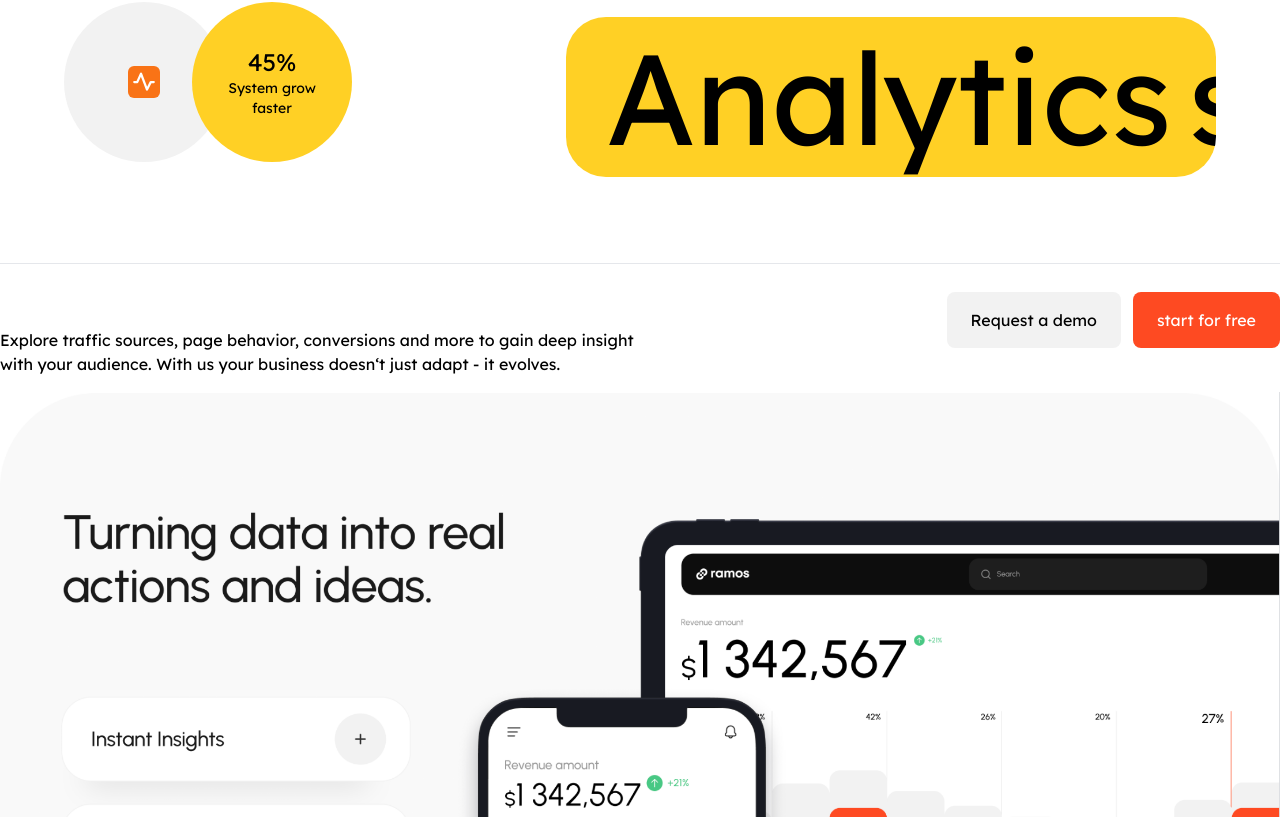
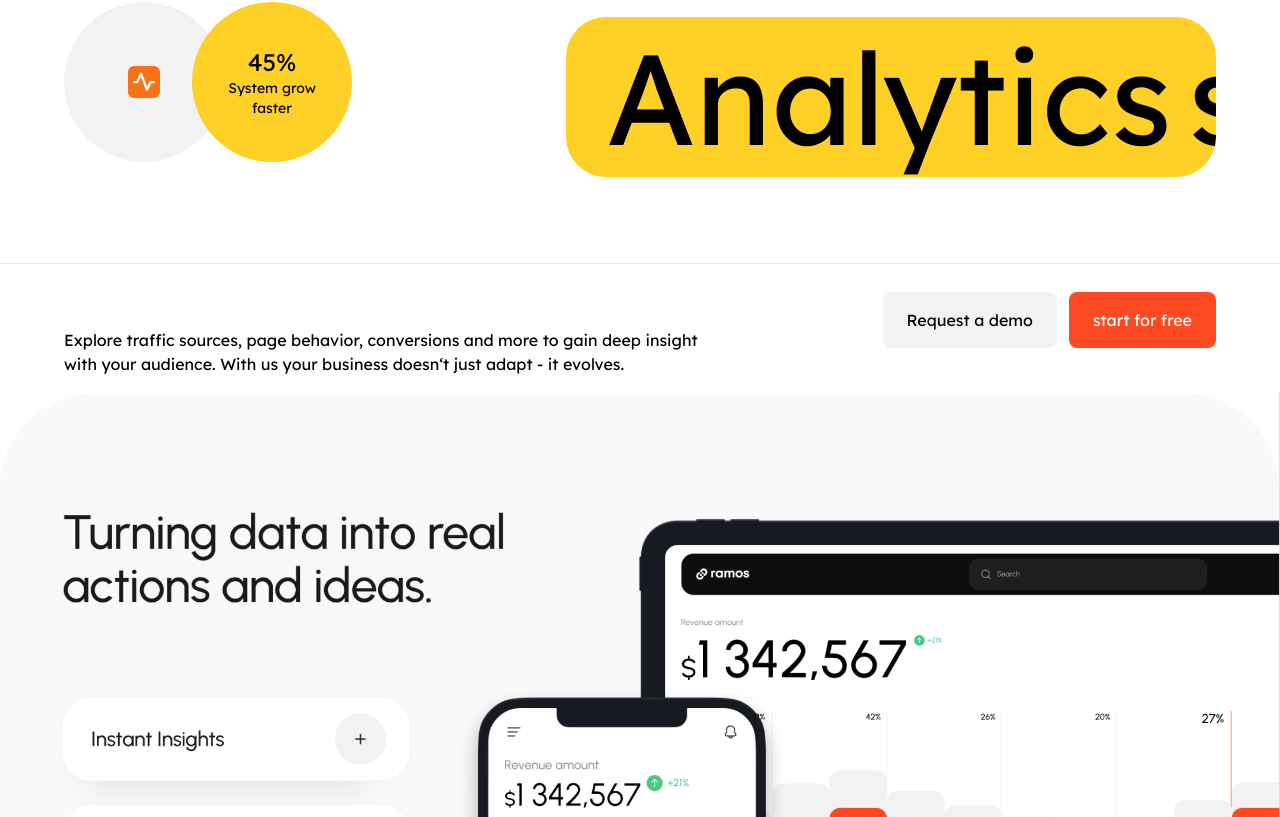
Before and after one commit to felixivance/dribble-ui, a Next.js app: page / in a window 1280 px wide. Shown: the part 1856-2673 px from the top of the page. Built offline with nearby package versions, Linux system fonts and the light colour scheme.

Commit message:
scrolling effect bug fix

```diff
--- a/components/CallToAction/CTA.tsx
+++ b/components/CallToAction/CTA.tsx
@@ -16,7 +16,7 @@ const CTA = () => {
       }}
     >
       <div className="flex justify-between items-center  border-t">
-        <div className="pt-16 text-base">
+        <div className="pt-16 px-16 text-base">
           <div className=""></div>
           <p>
             Explore traffic sources, page behavior, conversions and more to gain
@@ -27,7 +27,7 @@ const CTA = () => {
             it evolves.
           </p>
         </div>
-        <div className="flex space-x-3">
+        <div className="flex space-x-3 pr-16">
           <button className="bg-[#f2f2f2] rounded-lg px-6 py-4">
             Request a demo
           </button>
--- a/components/Efficiency/EfficiencySection.tsx
+++ b/components/Efficiency/EfficiencySection.tsx
@@ -37,7 +37,7 @@ const EfficiencySection = () => {
           </div>
         </div>
         {/* spanning text */}
-        <div className="bg-[#ffd025] flex items-center rounded-[40px] w-[650px] overflow-scroll text-9xl space-x-4 py-20 px-10 ">
+        <div className="bg-[#ffd025] flex items-center rounded-[40px] w-[650px] overflow-x-scroll overflow-y-hidden text-9xl space-x-4 py-20 px-10 ">
           <p className="">Analytics </p>
           <p>server</p>
         </div>
```
Also changed, not shown: 1 other file (tests, documents, lock files or other folders).
